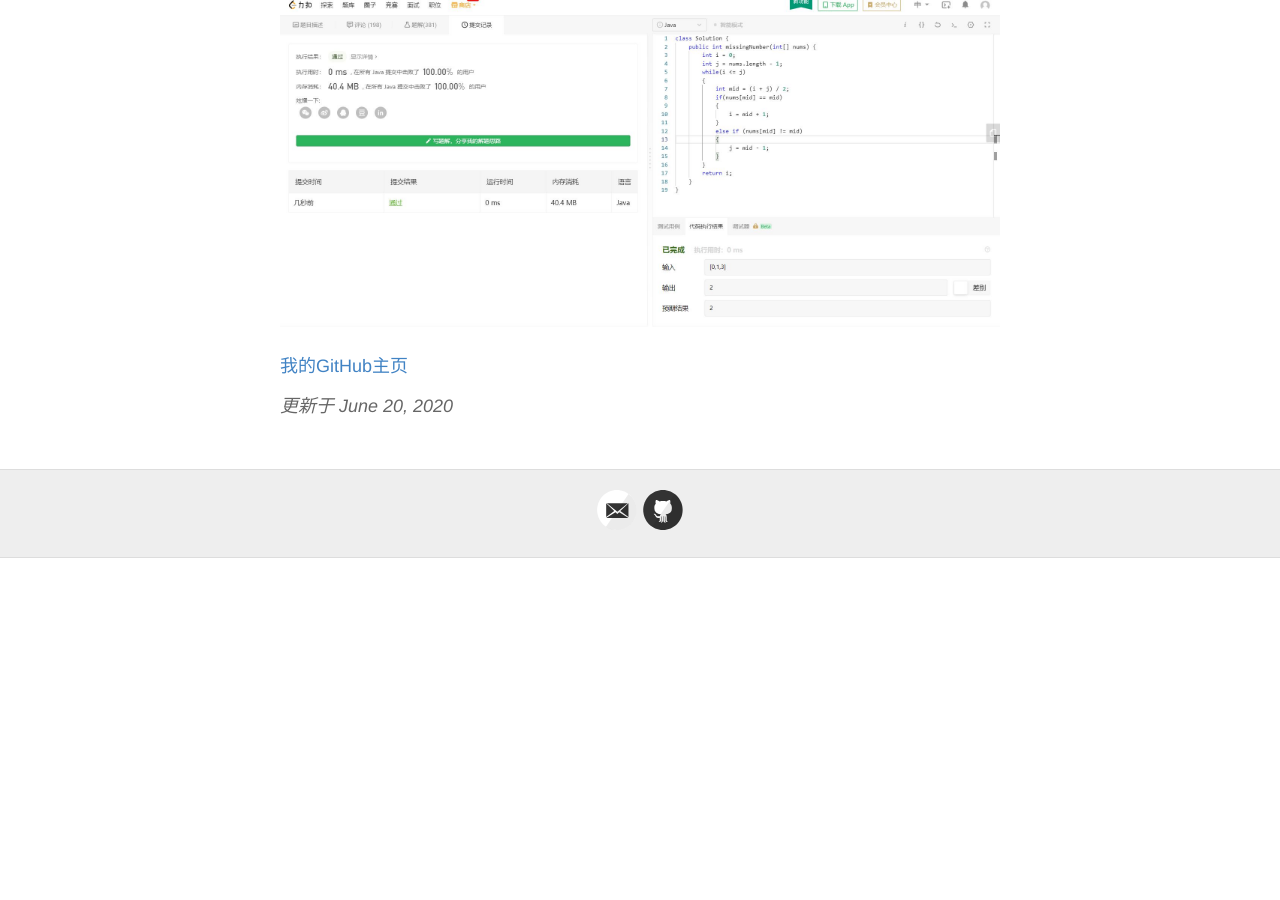
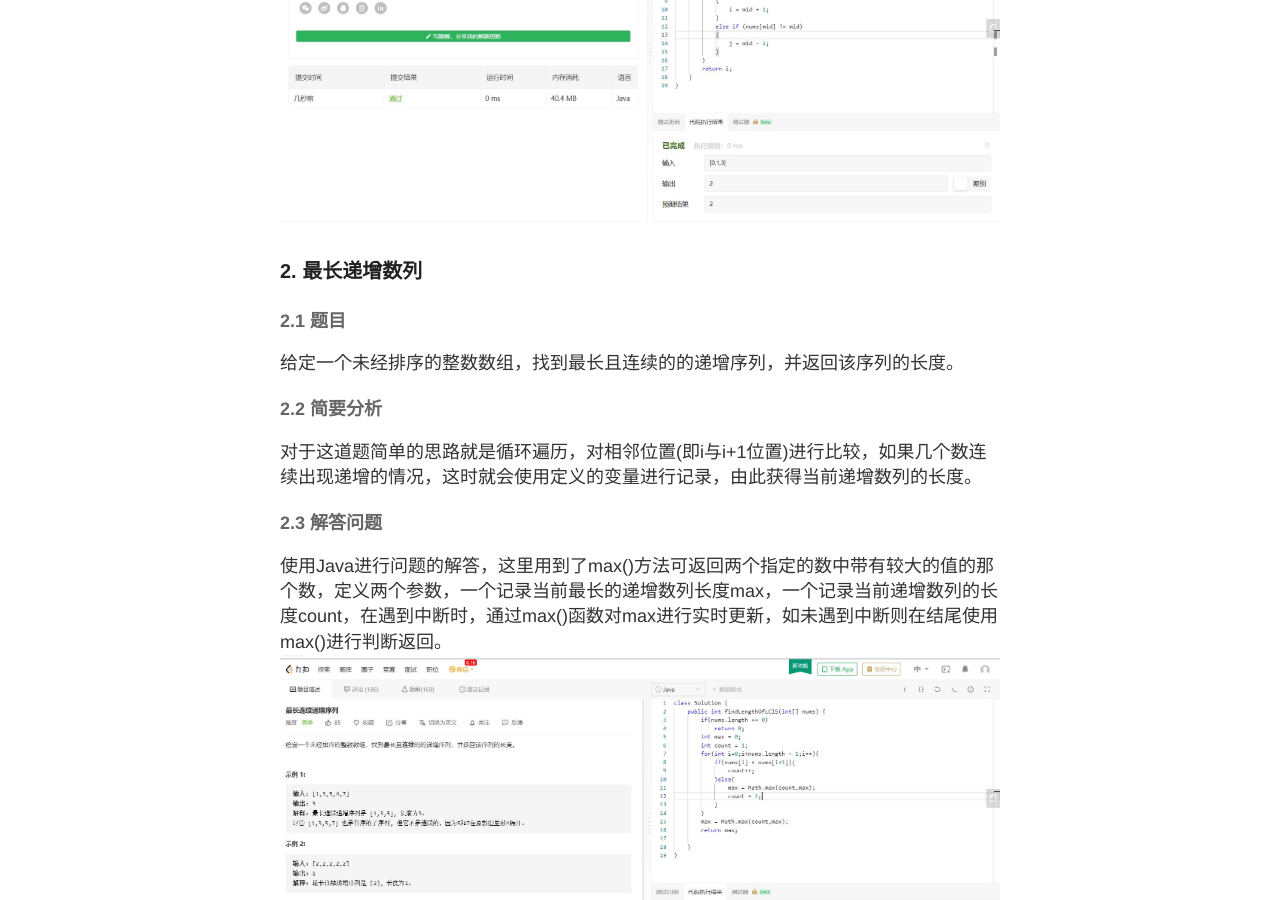
Before and after one commit to GGBOMD/ggbomd.github.io, a Jekyll site: the page built from _posts/2020-6-20-算法总结1.md, in a window 1280 px wide and 900 px high, scrolled down 820 px. Built offline with Jekyll 4.4.1, drawn with Linux system fonts in a browser that asks for light colours; before the commit the page ends 1378 px from its top, so only the background shows below that; some of the changed text lies outside the part shown.

Commit message:
Update 2020-6-20-算法总结1.md

```diff
--- a/_posts/2020-6-20-算法总结1.md
+++ b/_posts/2020-6-20-算法总结1.md
@@ -17,4 +16,11 @@ title: 第一次算法总结(2020年6月20日)
 比较，如果相等，说明前一个位置的下标就是缺失的数字，这时如果不等，就从左半部分开始查找。
 ![1. 0~n-1缺失的数字](/images/缺失的数字.JPG "缺失的数字代码截图")
 
- [我的GitHub主页](https://github.com/GGBOMD)
+### 2. 最长递增数列
+#### 2.1 题目
+  给定一个未经排序的整数数组，找到最长且连续的的递增序列，并返回该序列的长度。
+#### 2.2 简要分析
+  对于这道题简单的思路就是循环遍历，对相邻位置(即i与i+1位置)进行比较，如果几个数连续出现递增的情况，这时就会使用定义的变量进行记录，由此获得当前递增数列的长度。
+#### 2.3 解答问题
+  使用Java进行问题的解答，这里用到了max()方法可返回两个指定的数中带有较大的值的那个数，定义两个参数，一个记录当前最长的递增数列长度max，一个记录当前递增数列的长度count，在遇到中断时，通过max()函数对max进行实时更新，如未遇到中断则在结尾使用max()进行判断返回。
+![2. 最长递增数列](/images/最长递增数列.JPG "最长递增序列")
```
Also changed, not shown: other parts of _posts/2020-6-20-算法总结1.md (+2 -3 lines).
